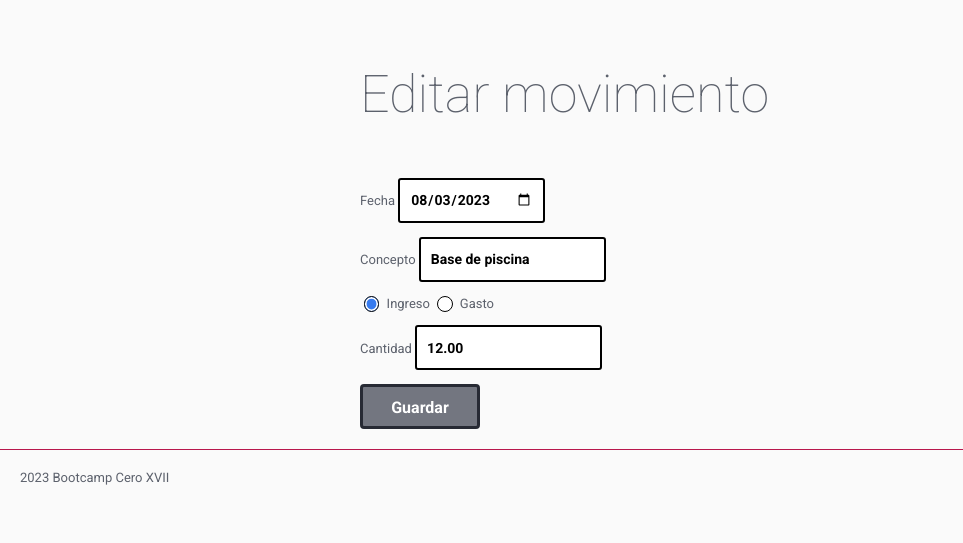
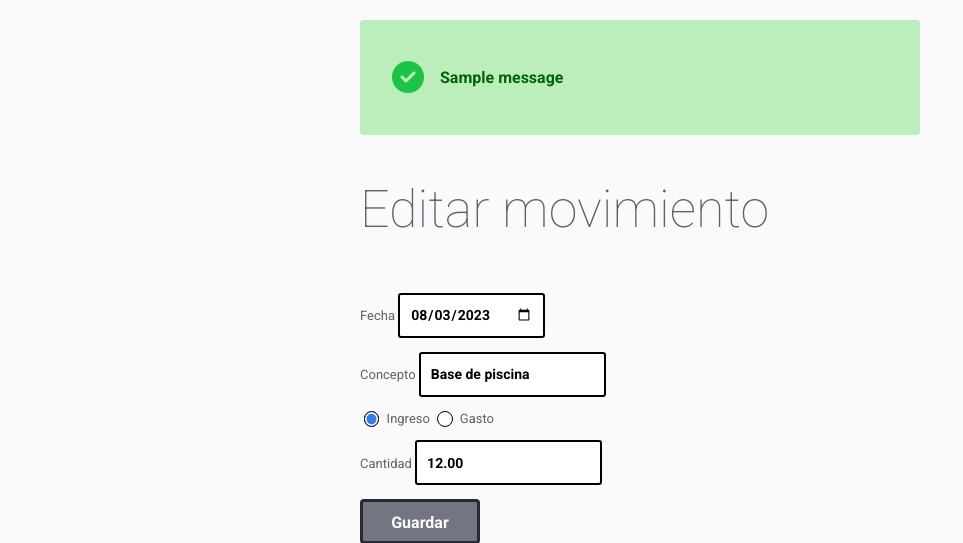
Before and after one commit to Boncroix/flask-sql, a Flask app: page /editar/1 in a window 1280 px wide. Shown: the part 75-618 px from the top of the page, without its empty margins (0-963 px from the left). Run offline with Flask 3, Linux system fonts and the light colour scheme; data comes from the database, SQL or seed files in the repository; both versions use the stored data as it was after the commit; one stand-in notice (Sample message) is shown.

Commit message:
feat: mensajes flash y retos para el finde

```diff
--- a/balance/forms.py
+++ b/balance/forms.py
@@ -6,13 +6,15 @@ from wtforms.validators import DataRequired, NumberRange
 
 class MovimientoForm(FlaskForm):
     id = HiddenField()
-    fecha = DateField('Fecha', validators=[DataRequired()])
-    concepto = StringField('Concepto', validators=[DataRequired()])
+    fecha = DateField('Fecha', validators=[
+                      DataRequired(message='Debes indicar una fecha')])
+    concepto = StringField('Concepto', validators=[DataRequired(
+        message='No has especificado un concepto')])
     tipo = RadioField(
         choices=[('I', 'Ingreso'), ('G', 'Gasto')], validators=[DataRequired(message='Debes especificar si es un gasto o un ingreso')])
     cantidad = DecimalField(
         'Cantidad', places=2, validators=[
-            DataRequired(),
+            DataRequired(message='No puede haber un movimiento sin cantidad'),
             NumberRange(min=0.1, message='No se permiten cantidades inferiores a 10 céntimos')])
 
     submit = SubmitField('Guardar')
--- a/balance/static/css/styles.css
+++ b/balance/static/css/styles.css
@@ -92,3 +92,26 @@ tr.error+tr td {
 a.mini-boton:hover {
     text-decoration: none;
 }
+
+.lista-errores {
+    background-color: rgba(255, 0, 0, .3);
+    padding: 16px;
+    color: #600;
+    border-radius: 4px;
+}
+
+.mensaje-error {
+    color: #600;
+    font-weight: bold;
+}
+
+.exito-flash {
+    font-size: 1rem;
+    background-color: rgba(0, 200, 0, .25);
+    padding: 2rem;
+    color: darkgreen;
+    font-weight: bold;
+    border-radius: 4px;
+    display: flex;
+    gap: 1rem;
+}
--- a/balance/templates/base.html
+++ b/balance/templates/base.html
@@ -5,6 +5,9 @@
     <meta charset="UTF-8">
     <meta name="viewport" content="width=device-width, initial-scale=1.0">
     <title>Balance - {% block head_title %}Balance App{% endblock %}</title>
+    <link rel="stylesheet" href="https://cdnjs.cloudflare.com/ajax/libs/font-awesome/6.4.2/css/all.min.css"
+        integrity="sha512-z3gLpd7yknf1YoNbCzqRKc4qyor8gaKU1qmn+CShxbuBusANI9QpRohGBreCFkKxLhei6S9CQXFEbbKuqLg0DA=="
+        crossorigin="anonymous" referrerpolicy="no-referrer" />
     <link rel="stylesheet" href="/static/css/flat-remix.css">
     <link rel="stylesheet" href="/static/css/styles.css">
 </head>
@@ -15,6 +18,21 @@
     {% include 'components/navbar.html' %}
 
     <main>
+        {% with mensajes = get_flashed_messages() %}
+        {% if mensajes %}
+        <div class="exito-flash">
+            <p><i class="fa-solid fa-circle-check fa-2xl" style="color: #1dc347;"></i></p>
+
+            <div class="mensajes-flash">
+                {% for msg in mensajes %}
+                <p>{{ msg }}</p>
+                {% endfor %}
+            </div>
+        </div>
+        {% endif %}
+        {% endwith %}
+
+
         {% block page_title%}
         <h1>App de movimientos</h1>
         {% endblock page_title %}
--- a/balance/templates/form_movimiento.html
+++ b/balance/templates/form_movimiento.html
@@ -1,6 +1,21 @@
 {% extends 'base.html' %}
 
 {% block contenido %}
+
+{% if errors %}
+<div class="lista-errores">
+    <i class="fa-solid fa-bomb fa-2xl" style="color: #c92c2c;"></i>
+    Revisa los errores
+    {% for error in errors %}
+    <p>Hay errores en el campo {{ error[0] }}:</p>
+    <ul>
+        {% for msg in error[1] %}
+        <li class="mensaje-error">{{ msg }}</li>
+        {% endfor %}
+    </ul>
+    {% endfor %}
+</div>
+{% endif %}
 
 <form action="/editar/{{ id }}" method="post" novalidate>
     {{ form.csrf_token }}
--- a/balance/views.py
+++ b/balance/views.py
@@ -1,6 +1,6 @@
 from datetime import date
 
-from flask import redirect, render_template, request, url_for
+from flask import flash, redirect, render_template, request, url_for
 
 from . import RUTA, app
 from .forms import MovimientoForm
@@ -24,6 +24,11 @@ def home():
 def eliminar(id):
     db = DBManager(RUTA)
     ha_ido_bien = db.borrar(id)
+    # TODO: en lugar de pintar en mensaje con su propia plantilla, usar un mensaje flash y volver al listado
+    # TODO: un poco más difícil? pedir confirmación antes de eliminar un movimiento:
+    #   - Incluir un texto con la pregunta
+    #   - Incluir un botón aceptar que hace la eliminación y vuelve al listado (con mensaje flash)
+    #   - Incluir un botón cancelar que vuelve al inicio SIN eliminar el movimiento
     return render_template('borrado.html', resultado=ha_ido_bien)
 
 
@@ -49,7 +54,20 @@ def actualizar(id):
             )
             resultado = db.consultaConParametros(consulta, parametros)
             if resultado:
+                flash('El movimiento se ha actualizado correctamente',
+                      category="exito")
                 return redirect(url_for('home'))
             return "El movimiento no se ha podido guardar en la base de datos"
         else:
-            return form.errors
+            # TODO: pintar los mensajes de error junto al campo que lo provoca
+            errores = []
+            for key in form.errors:
+                errores.append((key, form.errors[key]))
+            return render_template('form_movimiento.html', form=form, id=id, errors=errores)
+
+
+@app.route('/nuevo')
+def crear_movimiento():
+    # TODO: reutilizar el formulario para crear movimientos nuevos
+    consulta = 'INSERT INTO movimientos (fecha,concepto,tipo,cantidad) VALUES (?,?,?,?)'
+    pass
```
Also changed, not shown: balance/data/balance.db.
